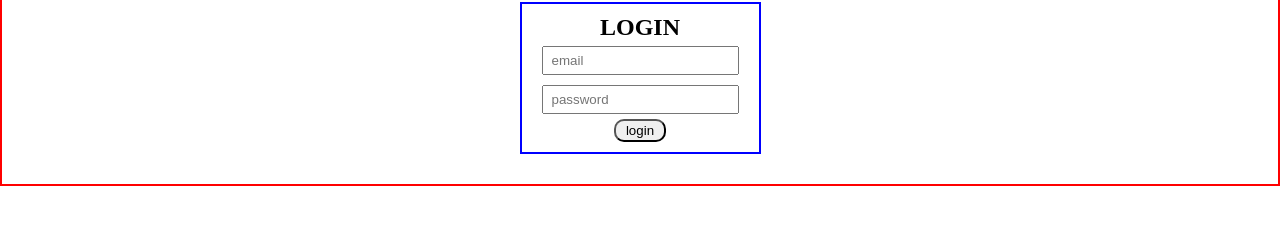
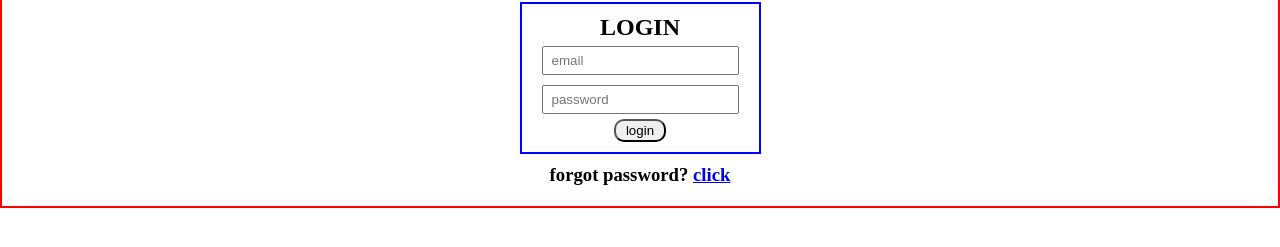
Before and after one commit to yuleuuee/my_project, a plain HTML site: page index.html in a window 1280 px wide. Shown: the part 67-314 px from the top of the page. Drawn offline with Linux system fonts and the light colour scheme.

Commit message:
index page change

```diff
--- a/index.html
+++ b/index.html
@@ -14,5 +14,6 @@
         <input type="password" name="password" id="password" placeholder="password">
         <button id ="btn">login</button>
     </form>
+    <h3>forgot password? <a href="#">click</a></h3>
 </body>
 </html>
```
